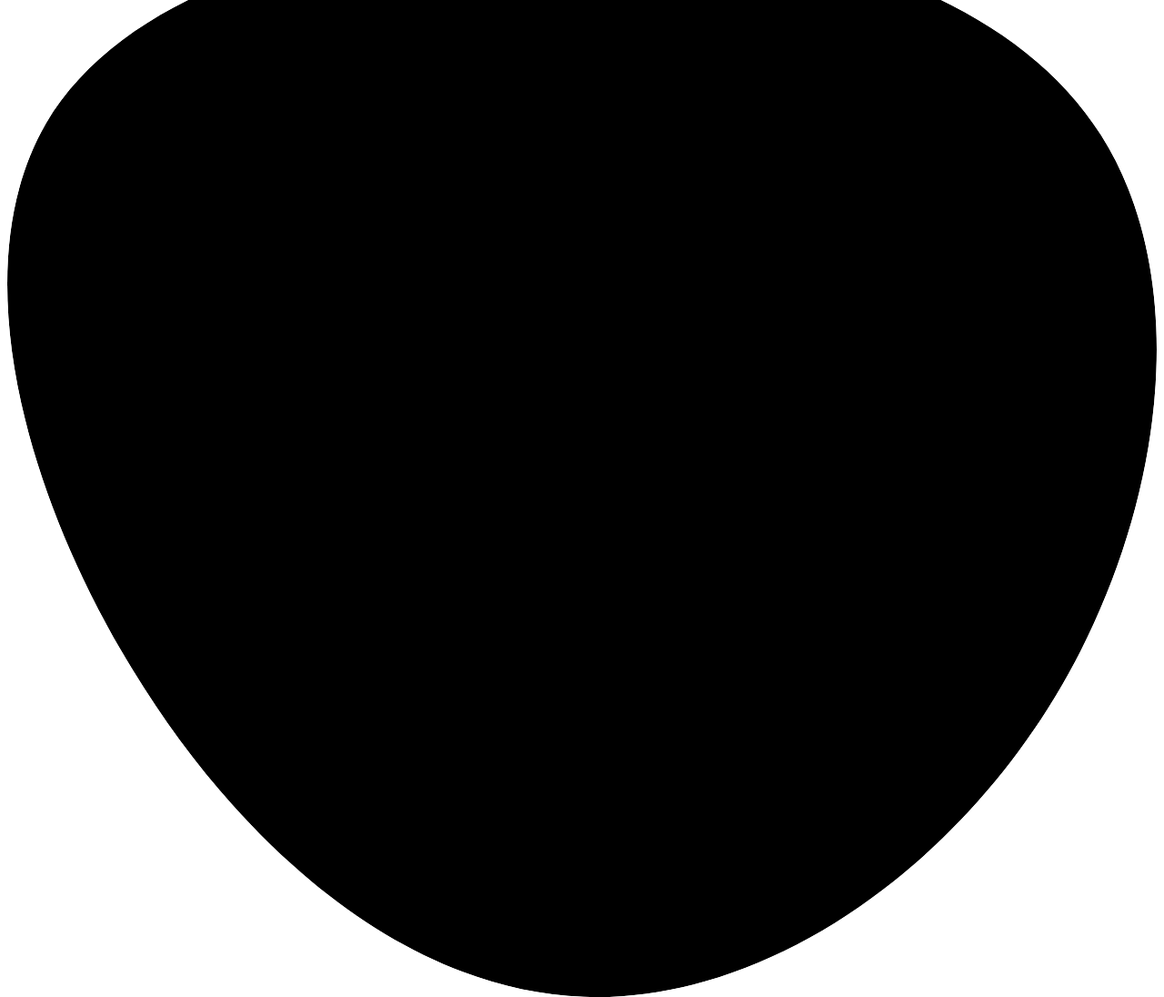
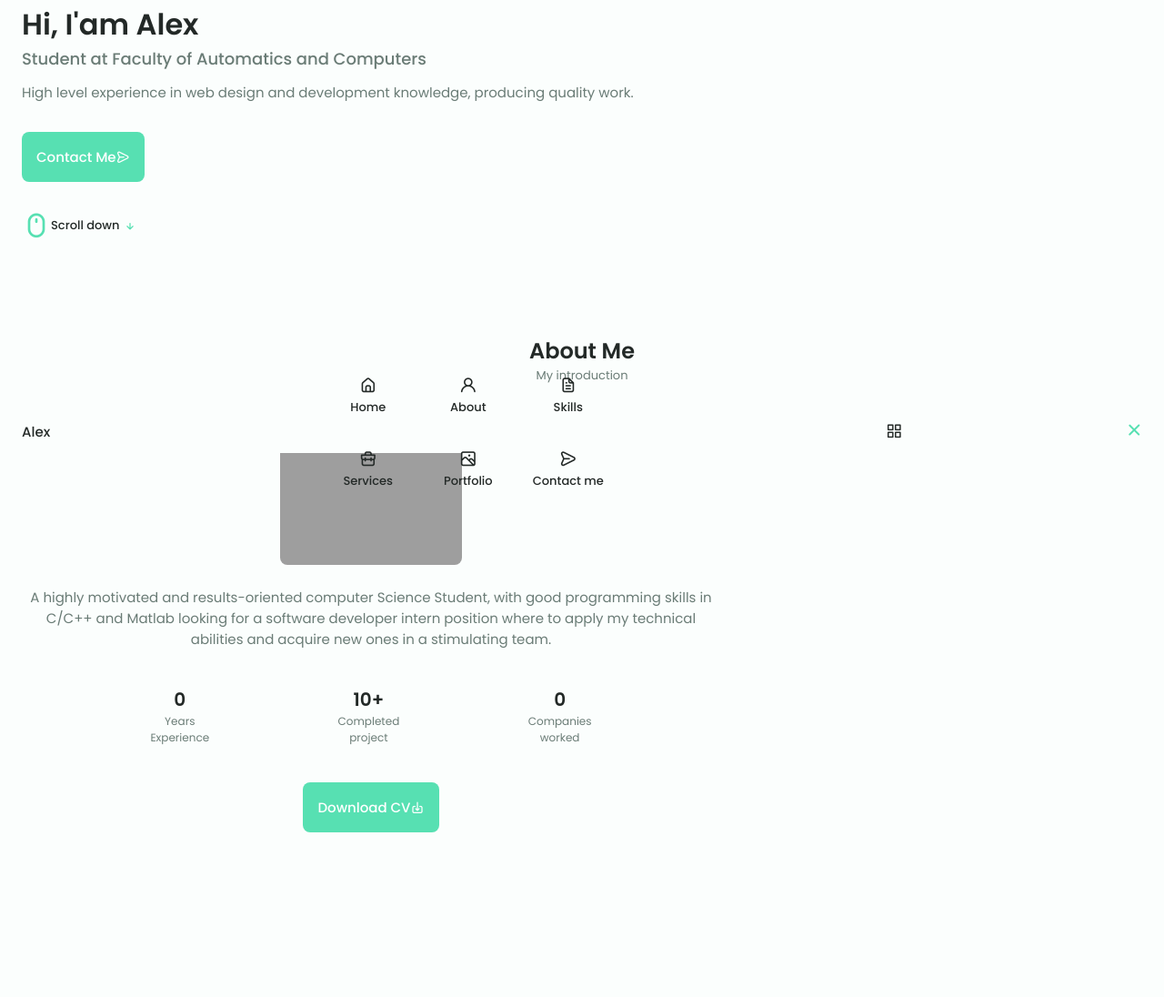
Before and after one commit to Topai-Ioan/my_site, a plain HTML site: page index.html in a window 1280 px wide. Shown: the part 302-1398 px from the top of the page at 91% size. Drawn offline with nearby package versions, Linux system fonts and the light colour scheme; the site is published under a folder, as on GitHub Pages, so addresses that start at the root find nothing.

Commit message:
30 aprilie

```diff
--- a/index.html
+++ b/index.html
@@ -12,7 +12,7 @@
     <link rel="stylesheet" href="">
 
     <!--======================== CSS =================-->
-    <link rel="stylesheet" href="/assets/css/style.css">
+    <link rel="stylesheet" href="assets/css/style.css">
 
     <title>Alex's Website</title>
 
@@ -103,7 +103,7 @@
                                 129.362C2.45775 97.8511 -7.48481 59.1033 6.67581 34.5279C20.9871 10.1032 59.7028
                                 -0.149132 97.9666 0.00163737C136.23 0.303176 174.193 10.857 190.312 36.4879Z" />
                                 <image class="home__blob-img" x="15" y="-20"
-                                    href="/assets/images/poza_mea-removebg-preview.png" />
+                                    href="assets/images/poza_mea-removebg-preview.png" />
                             </g>
                         </svg>
                     </div>
@@ -132,7 +132,7 @@
             <h2 class="section__title">About Me</h2>
             <span class="section__subtitle">My introduction</span>
             <div class="about__container container grid">
-                <img src="/assets/images/about_me.jpg" alt="a photo of Alexandru Topai" class="about__img">
+                <img src="assets/images/about_me.jpg" alt="a photo of Alexandru Topai" class="about__img">
                 <div class="about__data">
                     <p class="about__description">
                         A highly motivated and results-oriented computer Science Student, with good programming skills
@@ -156,7 +156,7 @@
                         </div>
                     </div>
                     <div class="about__buttons">
-                        <a Download="" href="/assets/pdf/CV_TOPAI.pdf" class="button button--flex">
+                        <a Download="" href="assets/pdf/CV_TOPAI.pdf" class="button button--flex">
                             Download CV<i class="uil uil-download-alt button__icon"></i>
                         </a>
                     </div>
@@ -216,7 +216,7 @@
 
     <!--======================== MAIN JS =================-->
 
-    <script src="/assets/js/main.js"></script>
+    <script src="assets/js/main.js"></script>
 </body>
 
 </html>
```
